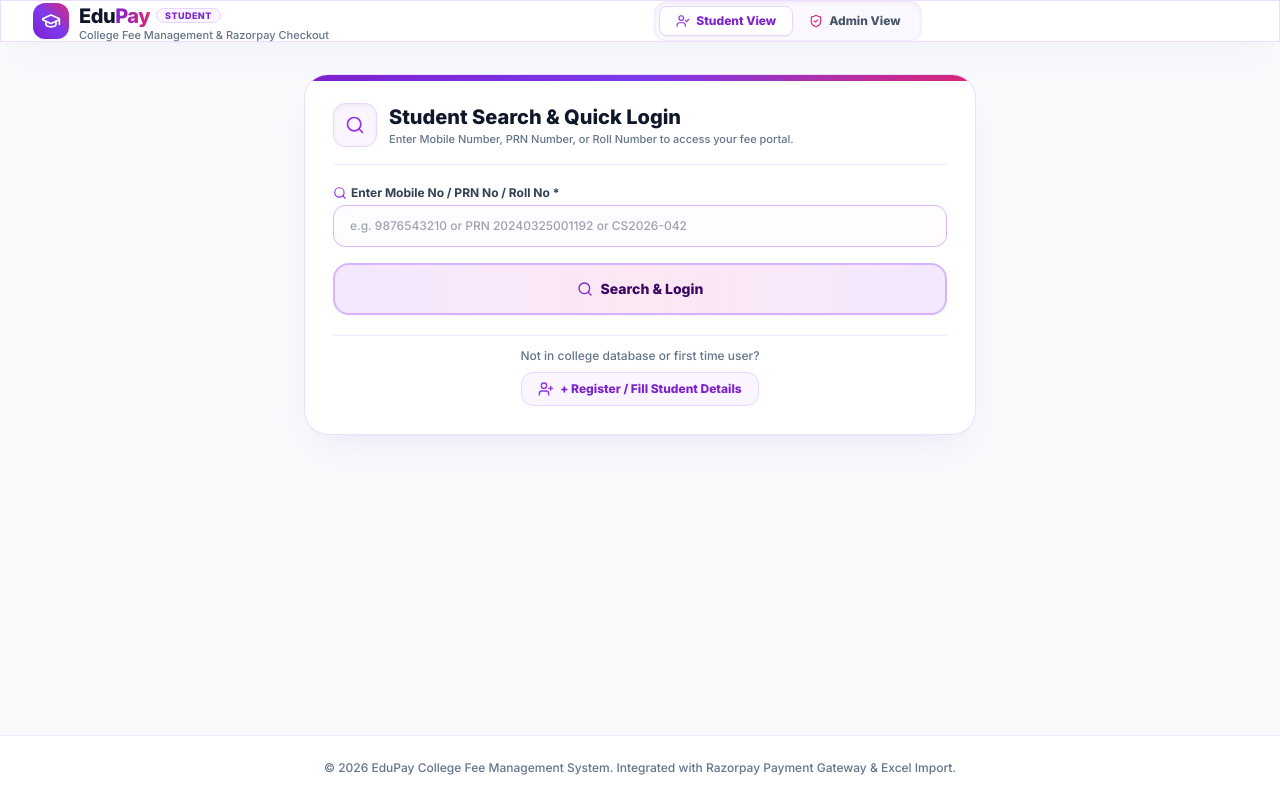
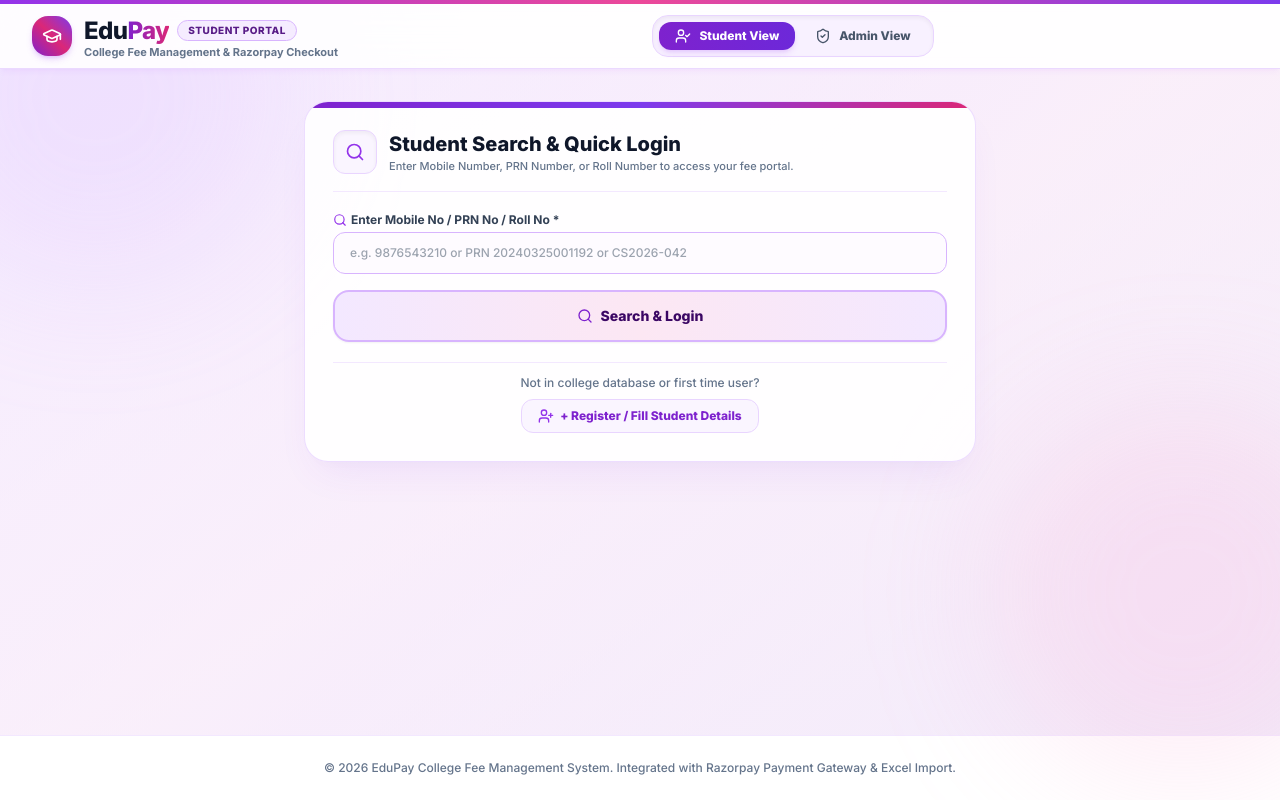
Before and after one commit to sakshimohite2909-spec/fees, a React (Vite) app: page / in a window 1280 px wide. Built offline with nearby package versions, Linux system fonts and the light colour scheme.

Commit message:
Upgrade page background with soft pastel mesh gradient and enhance Navbar visual contrast

```diff
--- a/src/App.jsx
+++ b/src/App.jsx
@@ -121,7 +121,11 @@ export default function App() {
   };
 
   return (
-    <div className="min-h-screen bg-slate-50 text-slate-800 flex flex-col font-sans">
+    <div className="min-h-screen bg-gradient-to-br from-purple-100/70 via-pink-50/60 to-violet-100/70 text-slate-800 flex flex-col font-sans relative overflow-x-hidden">
+
+      {/* Background Soft Orbs */}
+      <div className="fixed -top-24 -left-24 w-96 h-96 bg-purple-300/20 rounded-full blur-3xl pointer-events-none"></div>
+      <div className="fixed top-1/2 -right-24 w-96 h-96 bg-pink-300/20 rounded-full blur-3xl pointer-events-none"></div>
 
       {/* Top Navbar */}
       <Navbar
--- a/src/components/Navbar.jsx
+++ b/src/components/Navbar.jsx
@@ -3,55 +3,58 @@ import { GraduationCap, ShieldCheck, UserCheck, LogOut, Sparkles, CreditCard } f
 
 export default function Navbar({ currentUser, activeRole, onSwitchRole, onOpenAuth, onLogout }) {
   return (
-    <header className="sticky top-0 z-30 glass-panel-glow border-b border-purple-200/60 bg-white/95 backdrop-blur-md shadow-xs">
+    <header className="sticky top-0 z-30 bg-white/90 backdrop-blur-xl border-b border-purple-200/90 shadow-md shadow-purple-500/5">
+      {/* 🌈 Top Accent Gradient Bar */}
+      <div className="h-1 bg-gradient-to-r from-purple-600 via-pink-500 to-violet-600"></div>
+
       <div className="max-w-7xl mx-auto px-3 sm:px-6 lg:px-8">
-        <div className="flex items-center justify-between h-13 sm:h-15 gap-2">
+        <div className="flex items-center justify-between h-14 sm:h-16 gap-2">
 
           {/* Logo & Title */}
-          <div className="flex items-center gap-2 sm:gap-2.5 shrink-0">
-            <div className="w-8 h-8 sm:w-9 sm:h-9 rounded-xl bg-gradient-to-tr from-purple-700 via-violet-600 to-pink-600 flex items-center justify-center text-white shadow-sm shrink-0">
-              <GraduationCap className="w-4 h-4 sm:w-5 sm:h-5" />
+          <div className="flex items-center gap-2.5 sm:gap-3 shrink-0">
+            <div className="w-9 h-9 sm:w-10 sm:h-10 rounded-2xl bg-gradient-to-tr from-purple-700 via-pink-600 to-violet-600 flex items-center justify-center text-white shadow-md shadow-purple-500/25 shrink-0 transform hover:scale-105 transition-transform">
+              <GraduationCap className="w-5 h-5 sm:w-5 sm:h-5 text-white" />
             </div>
             <div>
-              <div className="flex items-center gap-1.5">
-                <span className="font-black text-lg sm:text-xl tracking-tight text-slate-900">
+              <div className="flex items-center gap-2">
+                <span className="font-black text-xl sm:text-2xl tracking-tight text-slate-900">
                   Edu<span className="text-transparent bg-clip-text bg-gradient-to-r from-purple-700 to-pink-600">Pay</span>
                 </span>
-                <span className={`text-[9px] font-black uppercase tracking-wider px-2 py-0.2 rounded-full border shadow-xs ${
+                <span className={`text-[10px] font-black uppercase tracking-wider px-2.5 py-0.5 rounded-full border shadow-2xs ${
                   activeRole === 'admin'
-                    ? 'bg-pink-50 text-pink-700 border-pink-200'
-                    : 'bg-purple-50 text-purple-700 border-purple-200'
+                    ? 'bg-pink-100/80 text-pink-800 border-pink-300'
+                    : 'bg-purple-100/80 text-purple-900 border-purple-300'
                 }`}>
-                  {activeRole === 'admin' ? 'Admin' : 'Student'}
+                  {activeRole === 'admin' ? 'Admin Portal' : 'Student Portal'}
                 </span>
               </div>
-              <p className="text-[11px] text-slate-500 font-medium hidden md:block leading-none">College Fee Management & Razorpay Checkout</p>
+              <p className="text-[11px] text-slate-500 font-bold hidden md:block leading-none">College Fee Management & Razorpay Checkout</p>
             </div>
           </div>
 
           {/* Center Navigation Role Selector (Desktop) */}
-          <div className="hidden md:flex items-center bg-purple-50/70 p-1 rounded-xl border border-purple-100 shadow-inner">
+          <div className="hidden md:flex items-center bg-purple-100/60 p-1.5 rounded-2xl border border-purple-200 shadow-inner gap-1">
             <button
               onClick={() => onSwitchRole('student')}
-              className={`flex items-center gap-1.5 px-4 py-1.5 rounded-lg text-xs font-black transition-all duration-300 cursor-pointer ${
+              className={`flex items-center gap-2 px-4 py-1.5 rounded-xl text-xs font-black transition-all duration-300 cursor-pointer ${
                 activeRole === 'student'
-                  ? 'bg-white text-purple-700 shadow-sm border border-purple-200'
-                  : 'text-slate-600 hover:text-slate-900'
+                  ? 'bg-gradient-to-r from-purple-700 to-violet-700 text-white shadow-md shadow-purple-500/20 scale-102'
+                  : 'text-slate-600 hover:text-purple-900 hover:bg-white/50'
               }`}
             >
-              <UserCheck className="w-3.5 h-3.5 text-purple-600" />
+              <UserCheck className="w-4 h-4" />
               <span>Student View</span>
             </button>
 
             <button
               onClick={() => onSwitchRole('admin')}
-              className={`flex items-center gap-1.5 px-4 py-1.5 rounded-lg text-xs font-black transition-all duration-300 cursor-pointer ${
+              className={`flex items-center gap-2 px-4 py-1.5 rounded-xl text-xs font-black transition-all duration-300 cursor-pointer ${
                 activeRole === 'admin'
-                  ? 'bg-white text-pink-700 shadow-sm border border-pink-200'
-                  : 'text-slate-600 hover:text-slate-900'
+                  ? 'bg-gradient-to-r from-pink-600 to-purple-700 text-white shadow-md shadow-pink-500/20 scale-102'
+                  : 'text-slate-600 hover:text-pink-900 hover:bg-white/50'
               }`}
             >
-              <ShieldCheck className="w-3.5 h-3.5 text-pink-600" />
+              <ShieldCheck className="w-4 h-4" />
               <span>Admin View</span>
             </button>
           </div>
```
